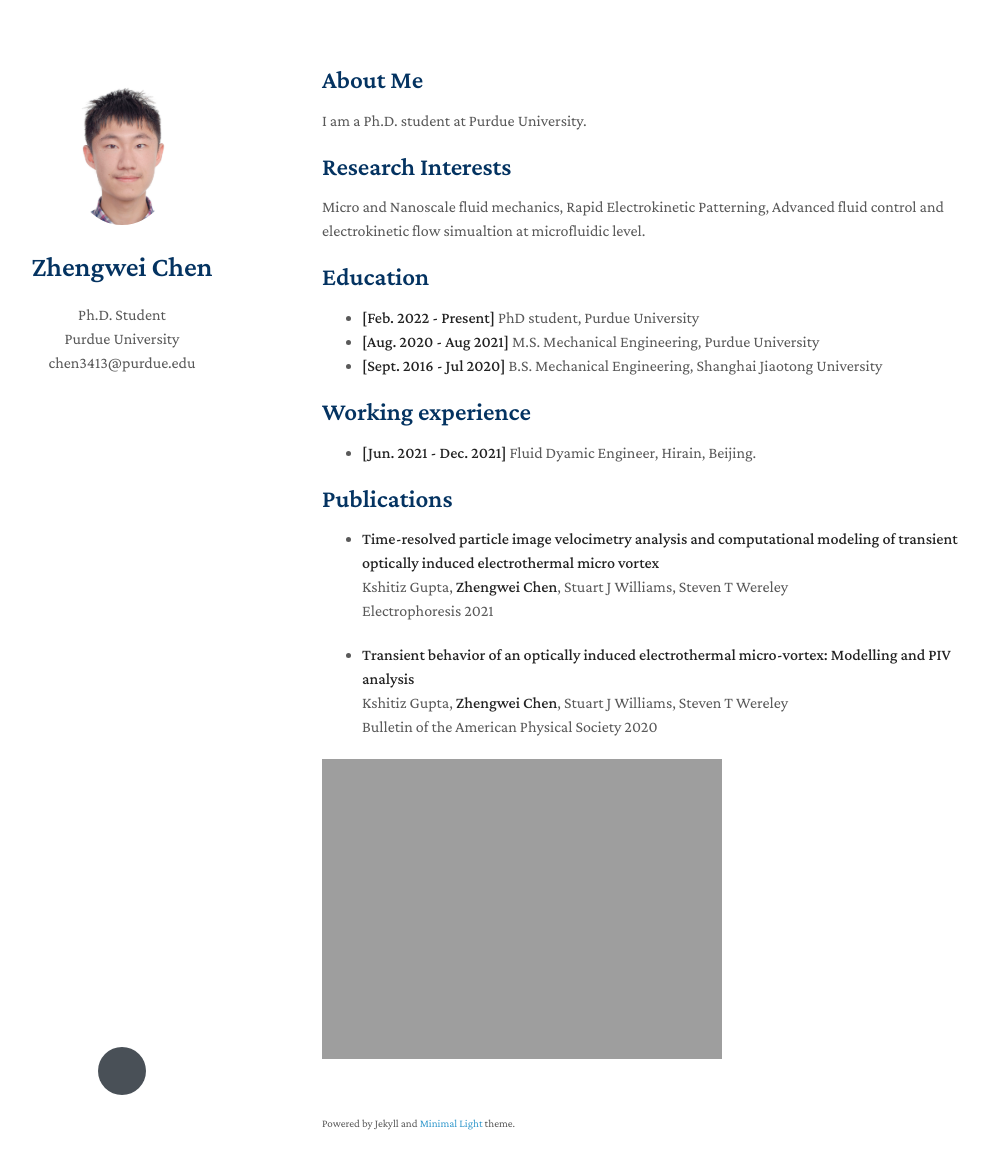
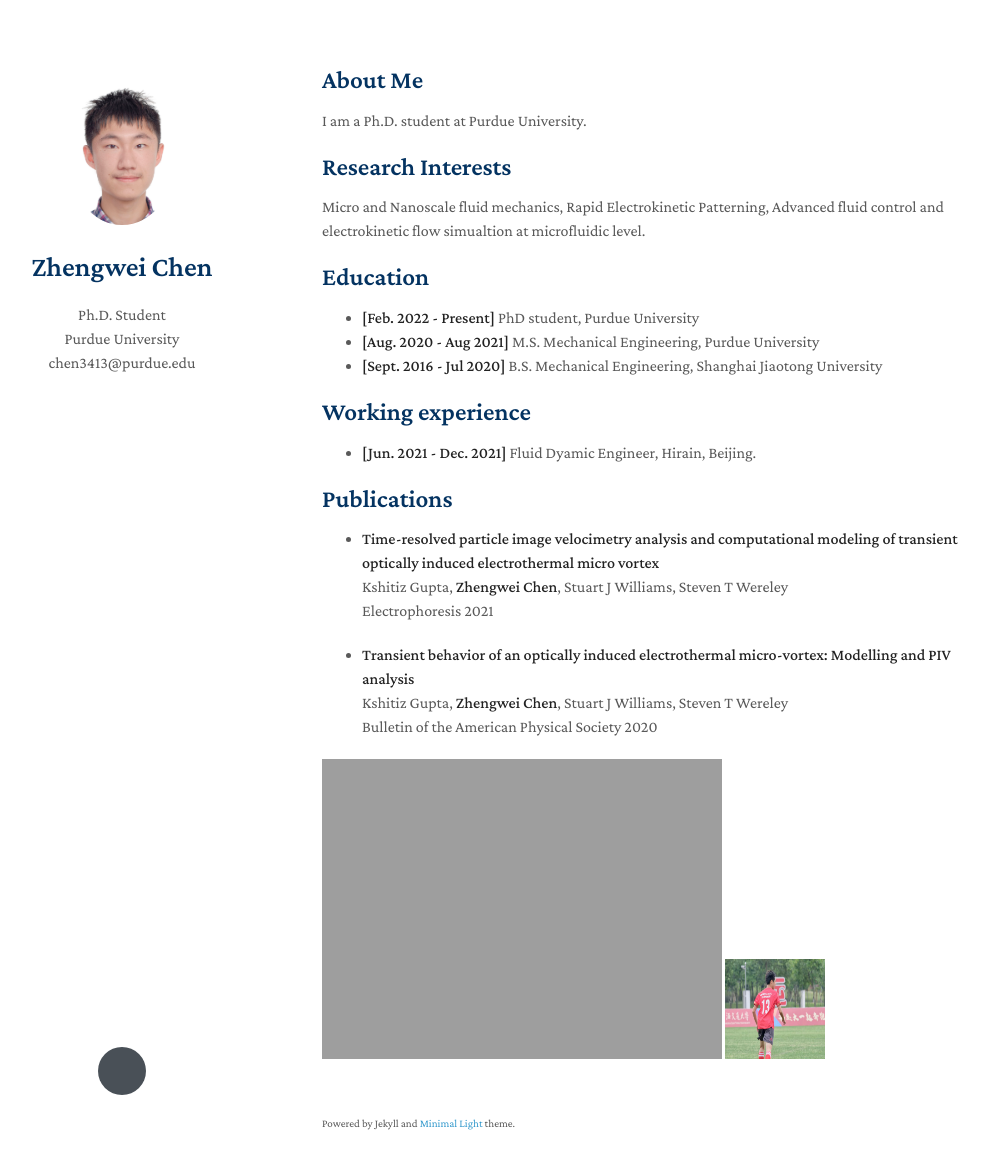
Before and after one commit to zhengweichen1998/zhengweichen, a Jekyll site: the page built from index.md, in a window 1280 px wide and 1204 px high. Shown: the top 1169 px of the window, without its empty margins (148-1137 px from the left). Built offline with Jekyll 4.4.1, drawn with Linux system fonts in a browser that asks for light colours; nearby versions of some CDN libraries; a style sheet for code colours, icons or effects is not loaded; our own code applies the rules of GitHub Pages for plain Markdown files.

Commit message:
Update index.md

```diff
--- a/index.md
+++ b/index.md
@@ -34,4 +34,5 @@ Kshitiz Gupta, **Zhengwei Chen**, Stuart J Williams, Steven T Wereley
 Bulletin of the American Physical Society 2020
 
 
-![avatar](./assets/img/soccer.jpg =100x)
+![avatar](./assets/img/soccer.jpg =100x100)
+<img src="./assets/img/soccer.jpg" width="100" height="100">
```
